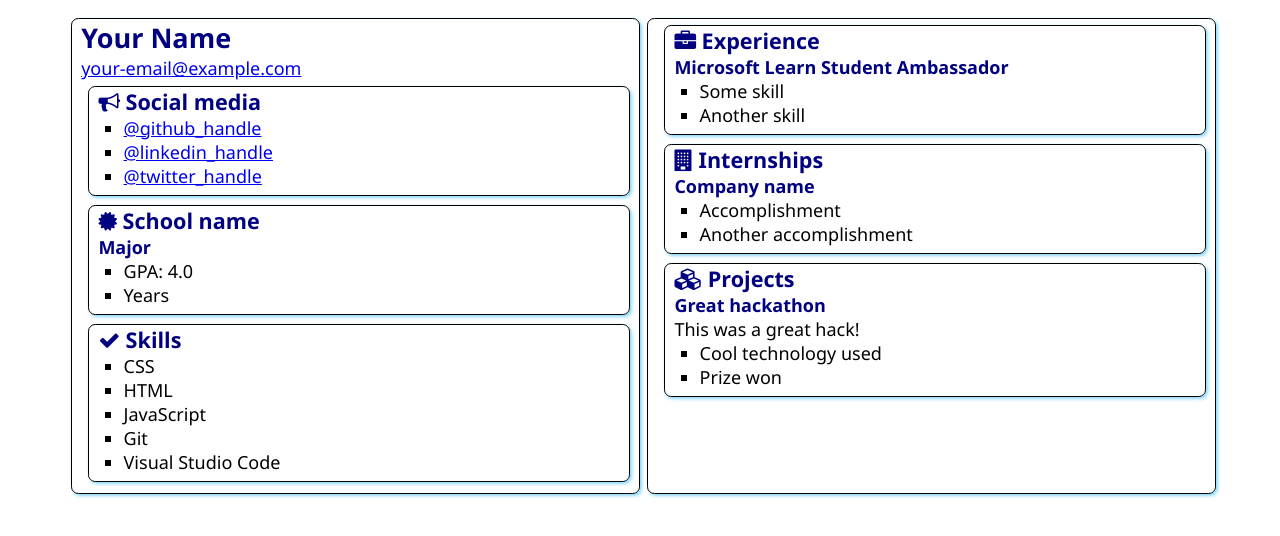
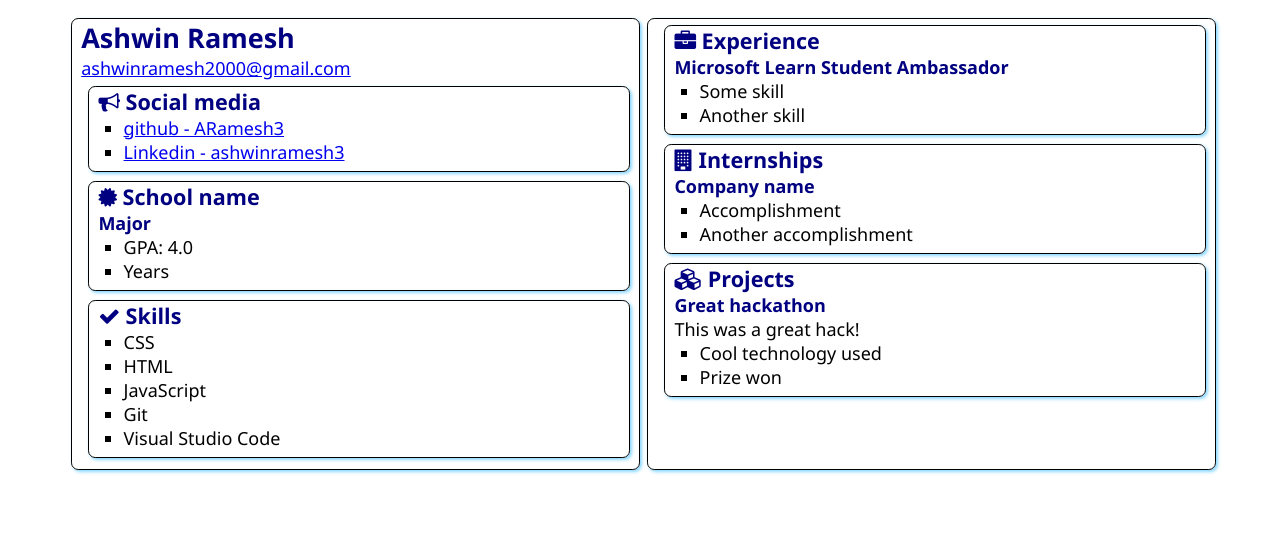
Before and after one commit to ARamesh3/SATechnicalOnboarding-, a plain HTML site: page src/index.html in a window 1280 px wide. Drawn offline with Linux system fonts and the light colour scheme.

Commit message:
Update index.html
Added my name, email ID and social media handles.

```diff
--- a/src/index.html
+++ b/src/index.html
@@ -12,8 +12,8 @@
 <body>
     <main>
         <article class="box">
-            <h1>Your Name</h1>
-            <div><a href="mailto:your.email@example.com">your-email@example.com</a></div>
+            <h1>Ashwin Ramesh</h1>
+            <div><a href="mailto:ashwinramesh2000@gmail.com">ashwinramesh2000@gmail.com</a></div>
 
             <section class="box">
                 <h2>
@@ -21,9 +21,8 @@
                     Social media
                 </h2>
                 <ul>
-                    <li><a href="https://github.com/<handle>">@github_handle</a></li>
-                    <li><a href="https://linkedin.com/in/<handle>">@linkedin_handle</a></li>
-                    <li><a href="https://twitter.com/<handle>">@twitter_handle</a></li>
+                    <li><a href="https://github.com/ARamesh3>">github - ARamesh3</a></li>
+                    <li><a href="https://linkedin.com/in/ashwinramesh3">Linkedin - ashwinramesh3</a></li>
                 </ul>
             </section>
 
```
